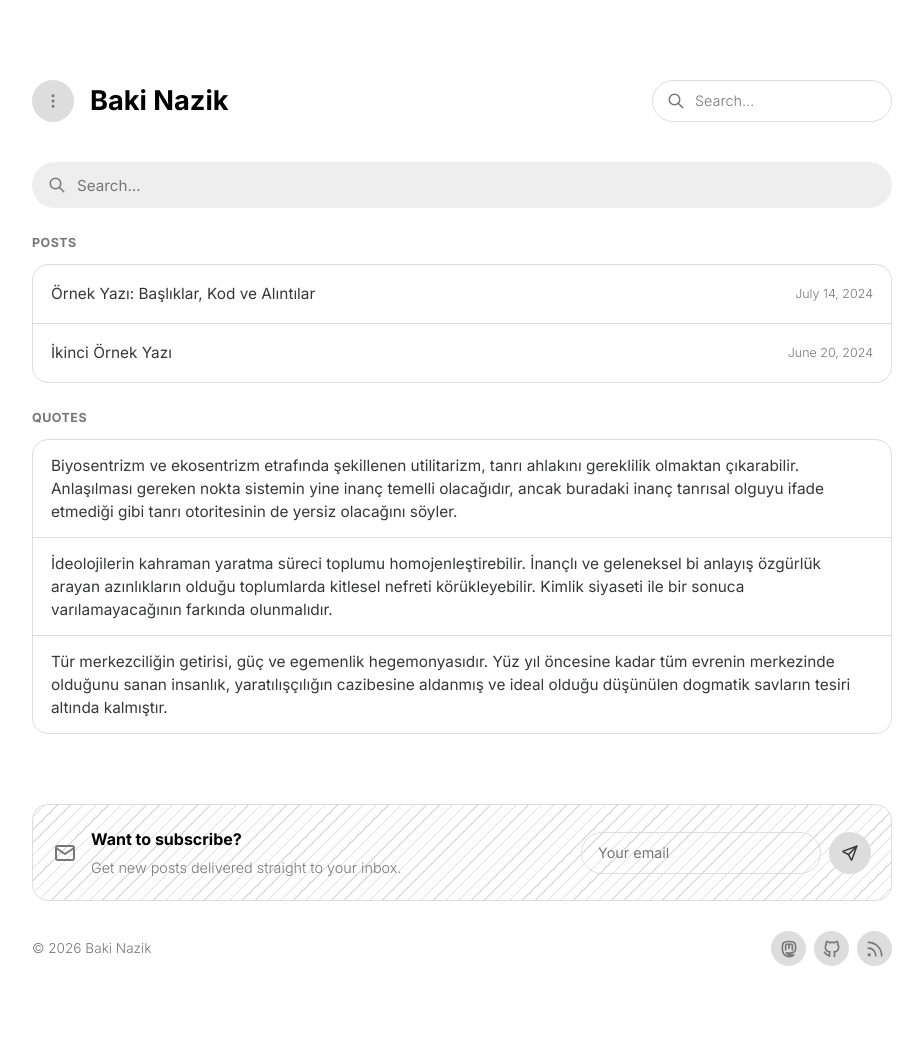
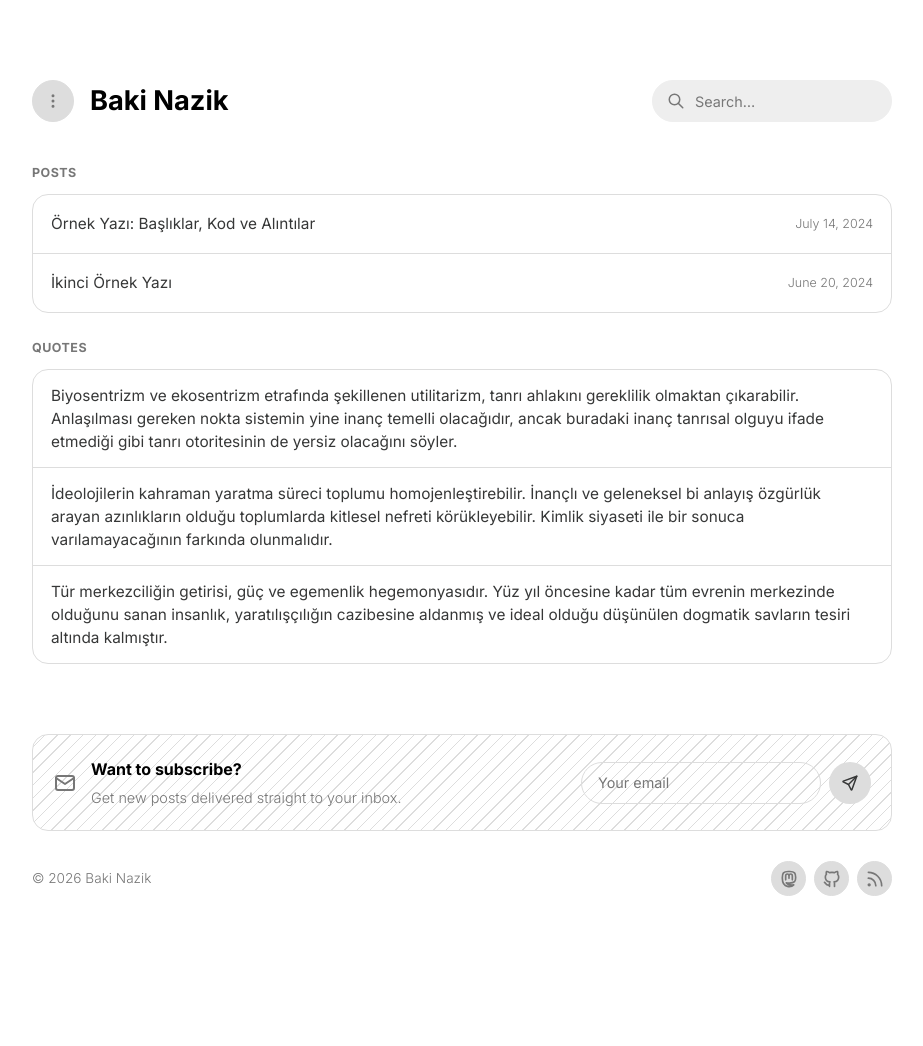
Before and after one commit to bakinazik/bakinazik.github.io, a Jekyll site: the page built from archive.html, in a window 1280 px wide. Shown: the whole page, without its empty margins (178-1101 px from the left). Built offline with Jekyll 4.4.1, drawn with Linux system fonts in a browser that asks for light colours; a style sheet for code colours, icons or effects is not loaded; after the commit the page ends 976 px from its top, so only the background shows below that.

Commit message:
Update repository

```diff
--- a/_includes/header.html
+++ b/_includes/header.html
@@ -67,10 +67,18 @@
       <a href="{{ '/' | relative_url }}" data-site-title="{{ site.title }}" data-i18n-aria-label="home_aria" translate="no"><h1 class="profile-name">{{ site.title }}</h1></a>
   </div>
 
+  {% if page.url == '/archive/' %}
+  <div class="header-search" id="header-search">
+    <span class="header-search-icon">{% include social-icon.html icon="search" %}</span>
+    <input type="search" id="archive-search-input" class="header-search-input" data-i18n-placeholder="search_placeholder" autocomplete="off" autofocus>
+    <button type="button" id="archive-search-clear" class="header-search-clear" data-i18n-aria-label="close_aria">{% include social-icon.html icon="close" %}</button>
+  </div>
+  {% else %}
   <a href="{{ '/archive/' | relative_url }}" class="header-search" id="header-search">
     <span class="header-search-icon">{% include social-icon.html icon="search" %}</span>
     <span class="header-search-input" data-i18n="search_placeholder"></span>
   </a>
+  {% endif %}
 
 
 </header>
--- a/_includes/style.css
+++ b/_includes/style.css
@@ -123,7 +123,7 @@ header {
   align-items: center;
   width: 100%;
   height: 42px;
-  padding: 0 16px 0 42px;
+  padding: 0 40px 0 42px;
   border: 1px solid var(--border);
   border-radius: 21px;
   background: transparent;
@@ -133,59 +133,32 @@ header {
   overflow: hidden;
   white-space: nowrap;
   text-overflow: ellipsis;
+  outline: none;
   transition: 0.1s all;
 }
 
+input.header-search-input {
+  color: var(--text);
+  cursor: text;
+}
+
+input.header-search-input::placeholder {
+  color: var(--muted);
+}
+
+input.header-search-input::-webkit-search-cancel-button,
+input.header-search-input::-webkit-search-decoration {
+  -webkit-appearance: none;
+  appearance: none;
+}
+
 .header-search:hover .header-search-input,
-.header-search:focus .header-search-input {
+.header-search:focus-within .header-search-input {
   border-color: var(--secondary);
   background: var(--secondary);
 }
 
-.archive-search-bar {
-  position: relative;
-  display: flex;
-  align-items: center;
-}
-
-.archive-search-icon {
-  position: absolute;
-  left: 16px;
-  display: flex;
-  color: var(--muted);
-  pointer-events: none;
-}
-
-.archive-search-input {
-  width: 100%;
-  height: 46px;
-  padding: 0 44px;
-  border: 1px solid var(--border);
-  border-radius: 23px;
-  background: transparent;
-  color: var(--text);
-  font-family: inherit;
-  font-size: 0.95rem;
-  outline: none;
-  transition: 0.1s all;
-}
-
-.archive-search-input::placeholder {
-  color: var(--muted);
-}
-
-.archive-search-input:focus {
-  border-color: var(--secondary);
-  background: var(--secondary);
-}
-
-.archive-search-input::-webkit-search-cancel-button,
-.archive-search-input::-webkit-search-decoration {
-  -webkit-appearance: none;
-  appearance: none;
-}
-
-.archive-search-clear {
+.header-search-clear {
   position: absolute;
   right: 12px;
   display: none;
@@ -197,7 +170,7 @@ header {
   padding: 6px;
 }
 
-.archive-search-clear:hover {
+.header-search-clear:hover {
   color: var(--accent);
 }
 
--- a/archive.html
+++ b/archive.html
@@ -4,12 +4,6 @@ title: Arşiv
 permalink: /archive/
 ---
 <div class="archive-page">
-  <div class="archive-search-bar">
-    <span class="archive-search-icon">{% include social-icon.html icon="search" %}</span>
-    <input type="search" id="archive-search-input" class="archive-search-input" data-i18n-placeholder="search_placeholder" autocomplete="off" autofocus>
-    <button type="button" id="archive-search-clear" class="archive-search-clear" data-i18n-aria-label="close_aria">{% include social-icon.html icon="close" %}</button>
-  </div>
-
   <div class="search-overlay-default" id="search-overlay-default">
     <div class="search-overlay-default-section" id="search-overlay-default-posts-section">
       <p class="search-overlay-default-title" data-i18n="tab_posts"></p>
```
